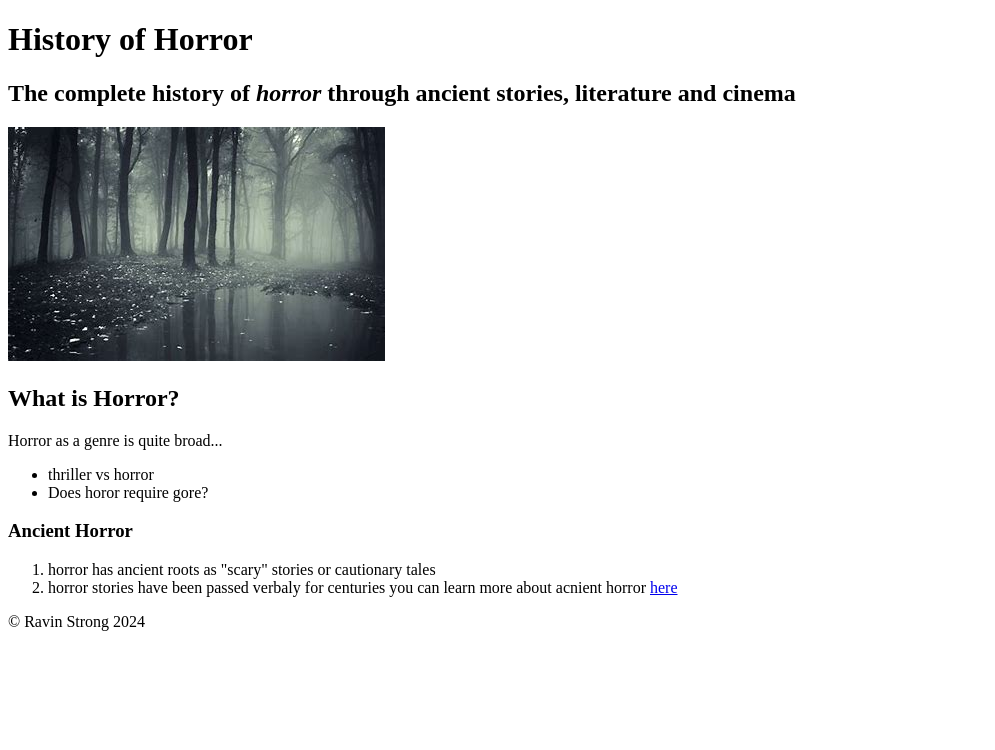
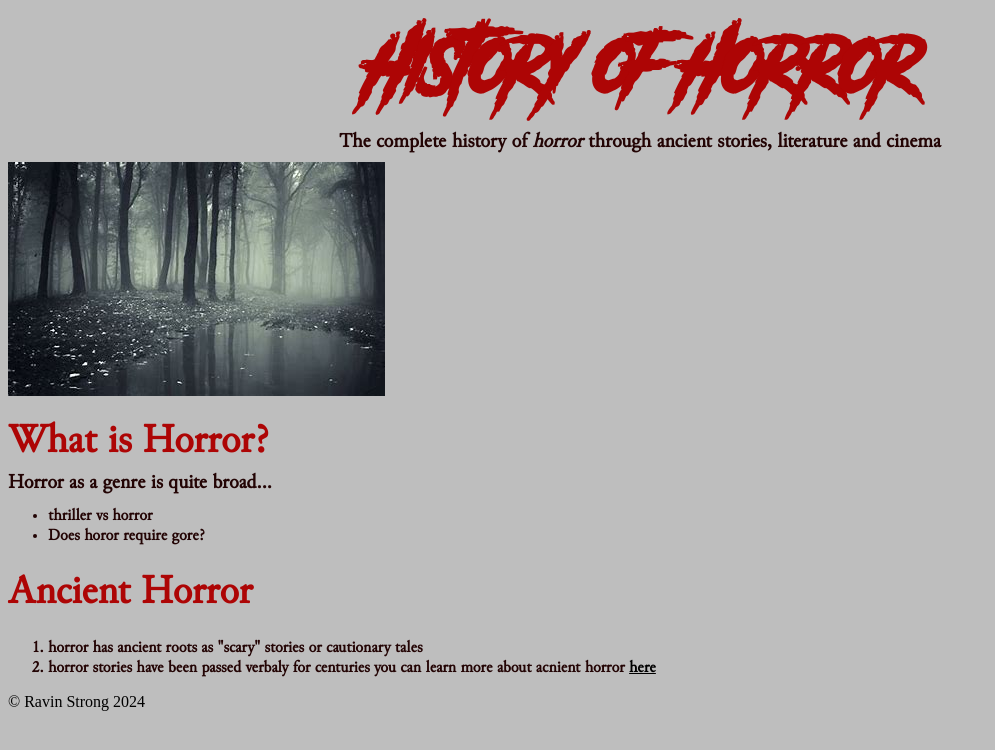
Before and after one commit to RavinStrong/My-Website, a plain HTML site: page Index.html in a window 1280 px wide. Shown: the whole page, without its empty margins (0-995 px from the left). Drawn offline with Linux system fonts and the light colour scheme.

Commit message:
ADDED CSS SHEET

```diff
--- a/Index.html
+++ b/Index.html
@@ -6,23 +6,27 @@
     <meta name="viewport" content="width=device-width, initial-scale=1.0">
     <meta name="description" content="The complete history of the horror genre in literature, history and cinema/film.">
     <title>History of Horror</title>
+    <link rel="stylesheet"href="Styles.css">
 </head>
+<!--<style> WRONG WAY
+    body{font-family:Arial, Helvetica, sans-serif};
+</style>-->
 <body>
     <header>
-        <h1>History of Horror</h1>
-        <h2> The complete history of <em>horror</em> through <strong>ancient</strong> stories, literature and cinema</h2>
-        <img src="images/titlephoto.jpg" alt="Picture of creepy forrest">
+        <h1 >History of Horror</h1>
+        <h2 class="first_text"> The complete history of <em>horror</em> through <strong>ancient</strong> stories, literature and cinema</h2>
+        <img class="image" src="images/titlephoto.jpg" alt="Picture of creepy forrest" >
     </header>
 
-    <section>
+    <section id="horror_genre">
         <h2>What is Horror?</h2><!--Will make this header link to internal sight with more information in the future-->
-        <p>Horror as a genre is quite broad...</p>
+        <p >Horror as a genre is quite broad...</p>
         <ul>
             <li>thriller vs horror</li>
             <li>Does horor require gore?</li>
         </ul>
     </section>
-    <section>
+    <section id="ancient_horror">
         <h3>Ancient Horror</h3> <!--Will make this header link to internal sight in the future-->
         <ol>
             <li>horror has ancient roots as "scary" stories or cautionary tales </li>
--- a/Styles.css
+++ b/Styles.css
@@ -0,0 +1,87 @@
+
+@font-face{
+    font-family: another_danger;
+    src: url("another_danger_slanted.otf");
+}
+
+@font-face{
+    font-family: junicode;
+    src: url("junicode.ttf");
+}
+
+ /*UNIVERSAL SELECTOR*/
+
+body{
+    background-color:rgb(190, 190, 190);
+}
+
+/*TYPE SELECTOR*/
+
+h1{
+    font-family: another_danger;
+    color: rgb(173, 5, 5);
+    font-size: 70px;
+    text-align: center;
+    font-stretch:extra-expanded;
+    line-height: 60%;
+}
+
+ul{
+    font-family: junicode;
+   color: rgb(35, 4, 4);
+   text-align: left;
+   font-weight: 600;
+}
+ol{
+    font-family: junicode;
+    color: rgb(35, 4, 4);
+    text-align: left;
+    font-weight: 600;
+}
+
+/*CLASS SELECTOR*/
+
+.first_text{
+    font-family: junicode;
+    color: rgb(35, 4, 4);
+    font-size: 20px;
+    text-align: center;
+    line-height: 50%;
+}
+
+/*RELATION SELECTOR*/
+
+section#horror_genre  p{
+    color: rgb(35, 4, 4);
+    font-family: Junicode;
+    font-size: 20px;
+    text-align: left;
+    line-height: 30%;
+    font-weight: 800;
+}
+
+/*PSEUDO-CLASS AND PSEUDO-ELEMENTS*/
+
+section#ancient_horror a:link {
+    color: rgb(0, 0, 0);
+    }
+
+section#ancient_horror a:visited {
+    color: rgb(99, 12, 12);
+    }
+
+section#ancient_horror a:hover {
+font-size: 150%;
+color: rgb(215, 24, 24);
+}
+
+/*COMBINATION */
+
+h2,h3{
+    color: rgb(173, 5, 5);
+    font-family: Junicode;
+    font-size: 40px;
+    text-align: left;
+    line-height: 30%;
+     font-weight: 800;
+}
```
Also changed, not shown: another_danger_slanted.otf (added), junicode.ttf (added).
